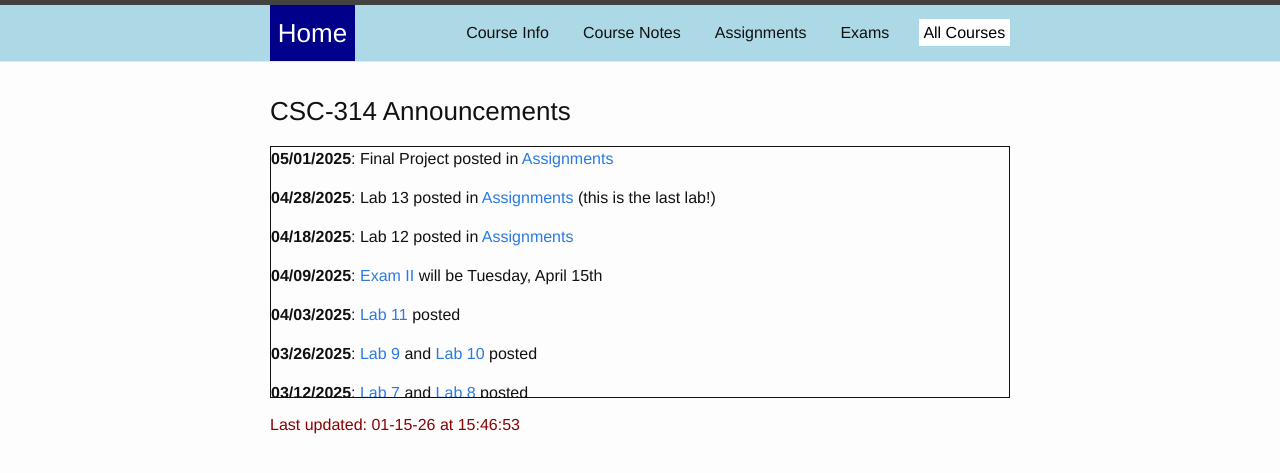
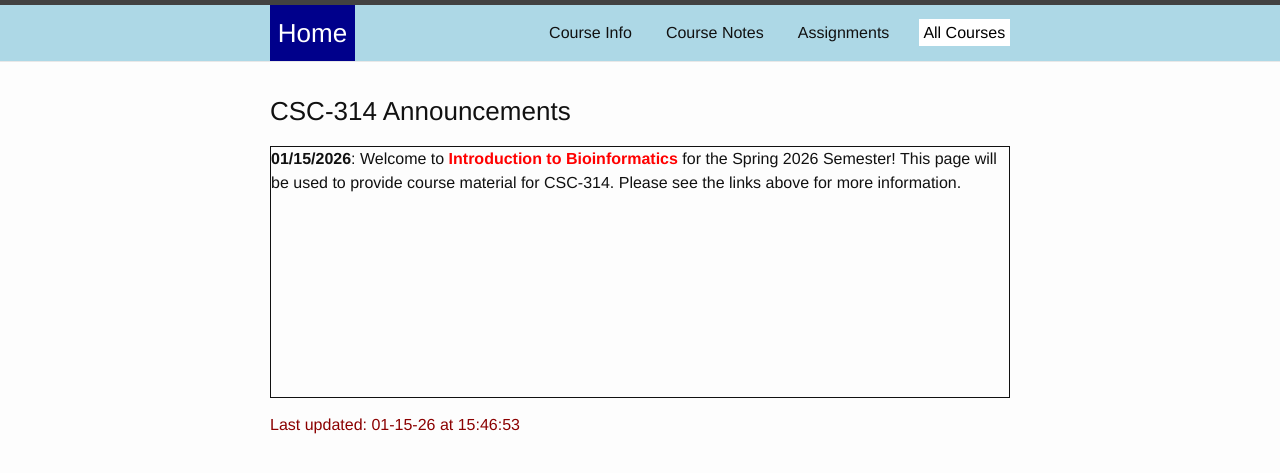
Before and after one commit to gdancik/CSC-314, a Jekyll site: the page built from index.html, in a window 1280 px wide, cut to the strip 0-493 px from the top of the page. Shown: the top 473 px of the strip. Built offline with Jekyll 4.4.1, drawn with Linux system fonts in a browser that asks for light colours.

Commit message:
Ready for Spring 2026

```diff
--- a/index.html
+++ b/index.html
@@ -18,26 +18,13 @@
 
 
 <! -- start here -->
-<p><b>05/01/2025</b>: Final Project posted in {% include hwRef.html hwLabel = "Assignments" %} </p>
-<p><b>04/28/2025</b>: Lab 13 posted in {% include hwRef.html hwLabel = "Assignments" %} (this is the last lab!) </p>
-<p><b>04/18/2025</b>: Lab 12 posted in {% include hwRef.html hwLabel = "Assignments" %} </p>
-<p><b>04/09/2025</b>: {% include examRef.html examLabel = "Exam II" %} will be Tuesday, April 15th </p>
-<p><b>04/03/2025</b>: {% include hwRef.html hwLabel = "Lab 11" %} posted </p>
-<p><b>03/26/2025</b>: {% include hwRef.html hwLabel = "Lab 9" %} and {% include hwRef.html hwLabel = "Lab 10" %} posted </p>
-<p><b>03/12/2025</b>: {% include hwRef.html hwLabel = "Lab 7" %} and {% include hwRef.html hwLabel = "Lab 8" %} posted </p>
-<p><b>03/04/2025</b>: {% include hwRef.html hwLabel = "Lab 5" %} and {% include hwRef.html hwLabel = "Lab 6" %} posted </p>
-<p><b>02/19/2025</b>: {% include examRef.html examLabel = "Exam I" %} will be Thursday, 02/27/2025 </p>
-<p><b>02/14/2025</b>: {% include hwRef.html hwLabel = "Lab 4" %} posted (Due: Thursday, 02/20/2025)</p>
-<p><b>02/05/2025</b>: {% include hwRef.html hwLabel = "Lab 2" %} and {% include hwRef.html hwLabel = "Lab 3" %} posted</p>
-<p><b>01/29/2025</b>: {% include hwRef.html hwLabel = "Lab 1" %} posted (Due: Thursday, 02/06/2025)</p>
-<p><b>01/18/2025</b>: Welcome to <b style = "color: red"> Introduction to Bioinformatics </b> for the Spring 2025 Semester! This page will be used to provide course material for CSC-314.  Please see the links above for more information. </p>
+<p><b>01/15/2026</b>: Welcome to <b style = "color: red"> Introduction to Bioinformatics </b>
+    for the Spring 2026 Semester! This page will be used to provide course material for CSC-314.  Please see the links above for more information. </p>
 {% comment %}
-<p><b>04/02/2025</b>: {% include hwRef.html hwLabel = "Lab 10" %} posted (Due: Thursday, 4/04/2025; you cannot use your grace period)</p>
-<p><b>03/26/2025</b>: {% include hwRef.html hwLabel = "Lab 9" %} posted (Due: Tuesday, 4/02/2025)</p>
-<p><b>03/20/2025</b>: {% include hwRef.html hwLabel = "Lab 8" %} posted (Due: Tuesday, 3/26/2025)</p>
-<p><b>02/29/2025</b>: Labs 5 and 6 posted in {% include hwRef.html hwLabel = "Assignments" %} </p>
-<p><b>02/07/2025</b>: {% include hwRef.html hwLabel = "Lab 4" %} posted (Due: Thursday, 02/15/2025)</p>
-<p><b>04/28/2025</b>: See the {% include hwRef.html hwLabel = "Assignments" %} page for the remaining assignments</p>
+<p><b>01/29/2026</b>: {% include hwRef.html hwLabel = "Lab 1" %} posted (Due: Thursday, 02/06/2026)</p>
+<p><b>04/18/2026</b>: Lab 12 posted in {% include hwRef.html hwLabel = "Assignments" %} </p>
+<p><b>04/09/2026</b>: {% include examRef.html examLabel = "Exam II" %} will be Tuesday, April 15th </p>
+<p><b>04/28/2026</b>: See the {% include hwRef.html hwLabel = "Assignments" %} page for the remaining assignments</p>
 
 {% endcomment %}
 
```
Also changed, not shown: assignments.md (+5 -3 lines), exams.md (+1 -1 lines), info.md (+2 -2 lines), notes.md (+2 -1 lines), 5 other files.
